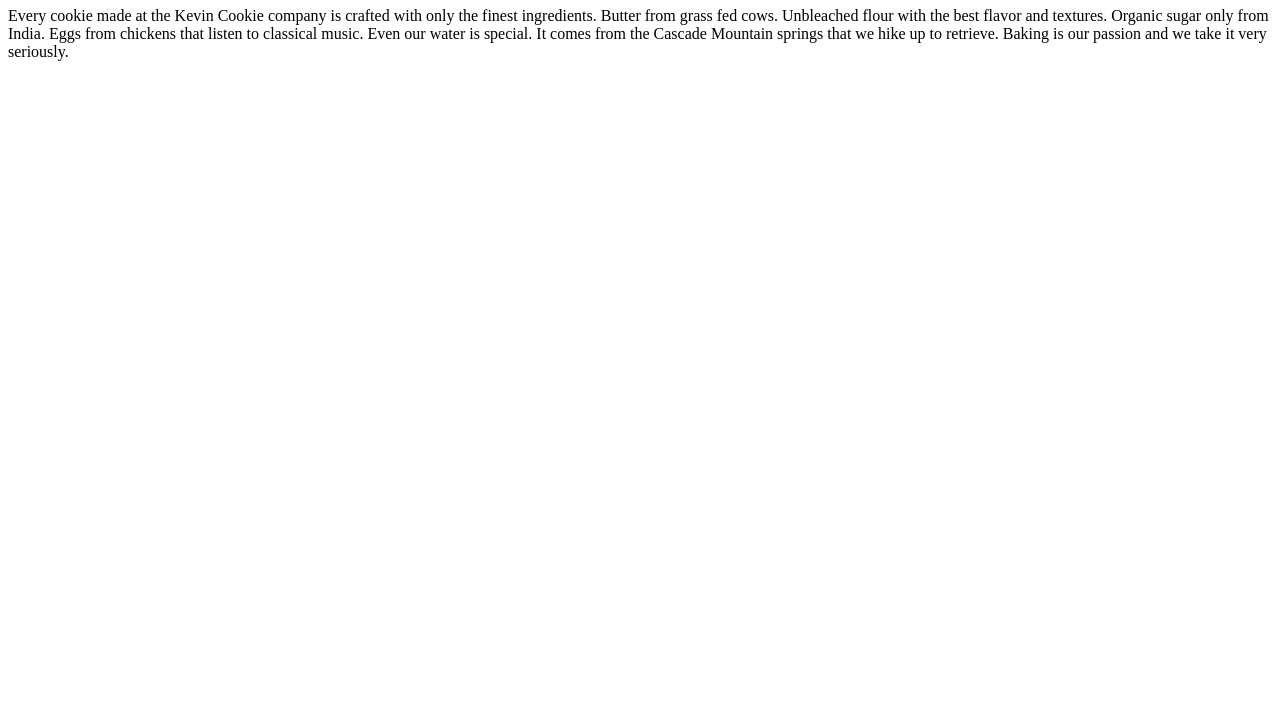
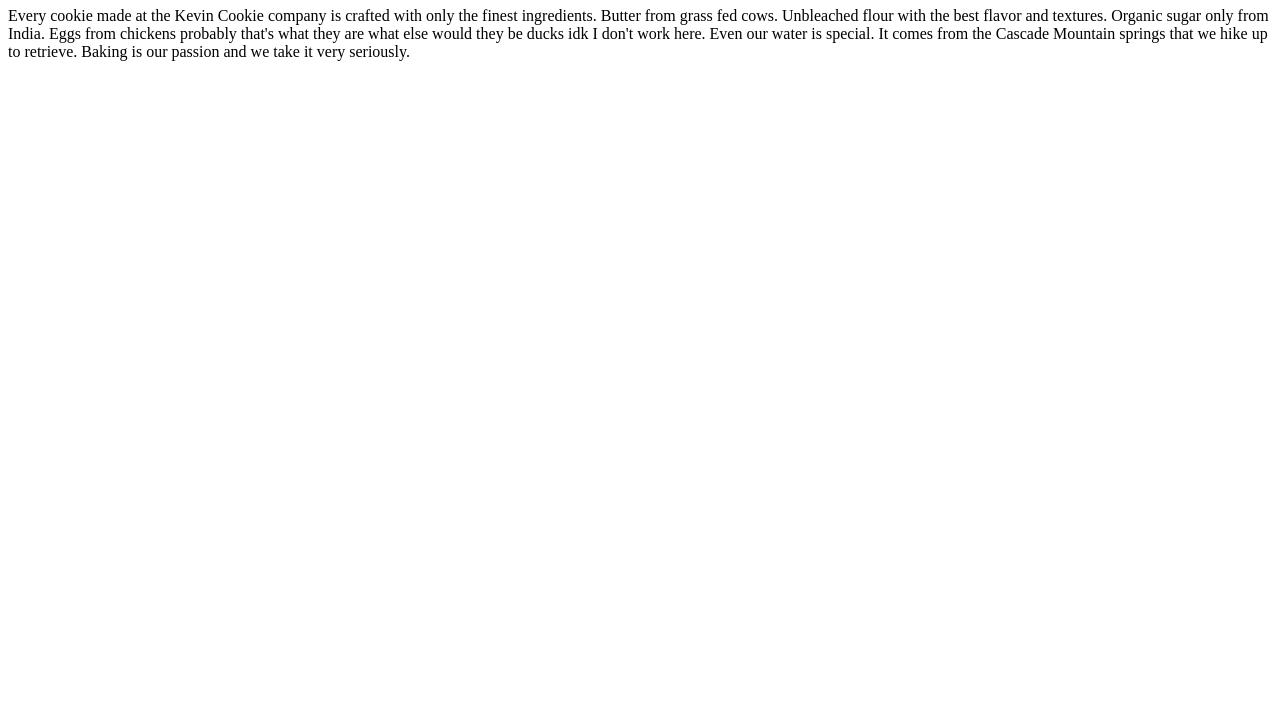
Before and after one commit to gycobden/Test, a plain HTML site: page index.htm in a window 1280 px wide. Shown: the part 73-800 px from the top of the page. Drawn offline with Linux system fonts and the light colour scheme.

```diff
--- a/index.htm
+++ b/index.htm
@@ -3,7 +3,7 @@
 <body>
 
 <h1>Deliciousness in every bite!</h1>
-<p>Every cookie made at the Kevin Cookie company is crafted with only the finest ingredients. Butter from grass fed cows. Unbleached flour with the best flavor and textures. Organic sugar only from India. Eggs from chickens that listen to classical music. Even our water is special. It comes from the Cascade Mountain springs that we hike up to retrieve. Baking is our passion and we take it very seriously.</p>
+<p>Every cookie made at the Kevin Cookie company is crafted with only the finest ingredients. Butter from grass fed cows. Unbleached flour with the best flavor and textures. Organic sugar only from India. Eggs from chickens probably that's what they are what else would they be ducks idk I don't work here. Even our water is special. It comes from the Cascade Mountain springs that we hike up to retrieve. Baking is our passion and we take it very seriously.</p>
 
 </body>
 </html>
```
